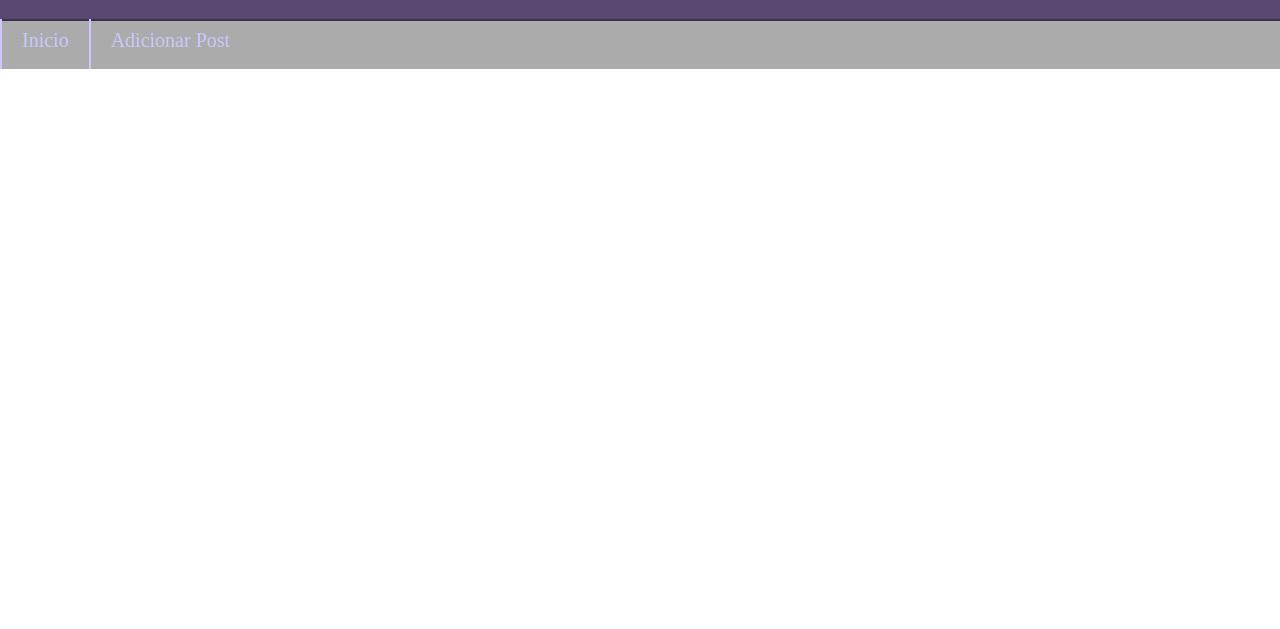
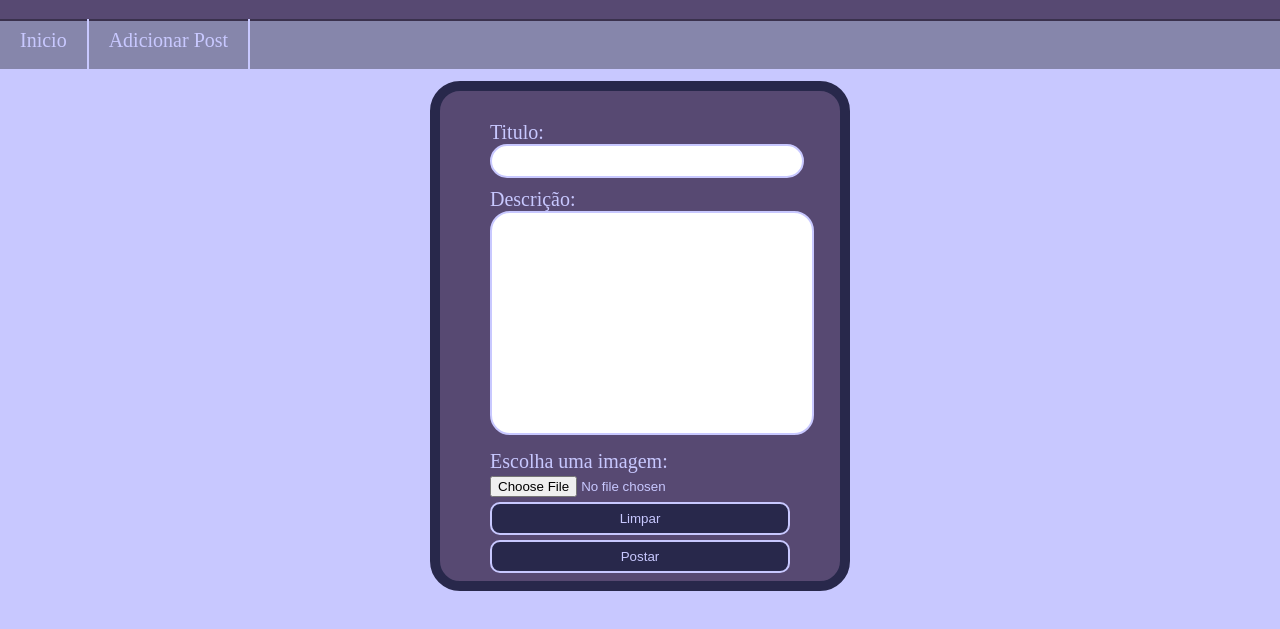
Before and after one commit to Cayofds/Blog_Desing, a plain HTML site: page Telas/Add_post.html in a window 1280 px wide. Shown: the part 79-708 px from the top of the page. Drawn offline with Linux system fonts and the light colour scheme.

Commit message:
Tela de adição e Preparação para PHP
Foi criada a tela de adição de Posts e preparação para a transformação para PHP

```diff
--- /dev/null
+++ b/CSS/s_AddPost.css
@@ -0,0 +1,68 @@
+@import url('cores.css');
+
+*{
+    padding: 0;margin: 0;
+}
+
+body{
+    background-color: var(--lilas);
+    align-items: center;
+}
+
+main{
+    width: 100%;
+    display: flex;
+    justify-content: center;
+    padding-top: 10px;
+}
+
+form{
+    width: 300px; height: 430px;
+    padding: 30px 50px;
+    font-size: 20px;
+    background-color: var(--lilas_escuro);
+    border: 10px solid var(--roxo);
+    border-radius: 30px;
+    vertical-align: middle;
+    color: var(--lilas);
+}
+
+form input[type="text"]{
+    width: 100%;
+    height: 20px;
+    margin-bottom: 10px;
+    border: 2px solid var(--lilas);
+    border-radius: 20px;
+    padding: 5px;
+    font-size: 16px;
+}
+
+form textarea{
+    width: 100%;
+    height: 200px;
+    margin-bottom: 10px;
+    border: 2px solid var(--lilas);
+    border-radius: 20px;
+    padding: 10px;
+    resize: none;
+}
+
+/* form label[name="l_Img"]{
+} */
+
+form .botao{
+    width: 100%;
+    padding: 7px 5px;
+    background-color: var(--roxo);
+    color: var(--lilas);
+    border: 2px solid var(--lilas);
+    border-radius: 10px;
+    margin-top: 5px;
+    transition: 0.35s;
+}
+form .botao:hover{
+    background-color: var(--lilas);
+    border-color: var(--roxo);
+    color: var(--roxo);
+    transform: scale(1.05,1.05);
+}
--- a/CSS/s_Header.css
+++ b/CSS/s_Header.css
@@ -29,7 +29,7 @@ nav ul li{
     list-style: none;
     display: flex;
     font-size: 20px;
-    border-left: 2px solid var(--lilas);
+    border-right: 2px solid var(--lilas);
 }
 nav ul li a{
     text-decoration: none;
--- a/Telas/Add_post.html
+++ b/Telas/Add_post.html
@@ -3,11 +3,11 @@
 <head>
     <meta charset="UTF-8">
     <meta name="viewport" content="width=device-width, initial-scale=1.0">
-    <title>Document</title>
+    <title>Blog - Adicionar Posts</title>
+    <link rel="stylesheet" href="../CSS/s_AddPost.css">
 </head>
 <body>
     <script>
-        // Carrega o header
         document.write("<div id='header-container'></div>")
         document.addEventListener("DOMContentLoaded", function () {
         fetch("../Partes/header.html")
@@ -18,5 +18,17 @@
             .catch(error => console.error('Erro ao carregar o header:', error));
         });
     </script>
+    <main>
+        <form action="../PHP/addPost.php" method="post">
+            <label for="i_Titulo">Titulo:</label>
+            <input name="Titulo" id="i_Titulo" type="text">
+            <label for="i_Desc">Descrição:</label>
+            <textarea name="Descricao" id="i_Desc" resize="none"></textarea>
+            <label name="l_Img" for="i_Img">Escolha uma imagem:</label>
+            <input type="file" name="Imagem" id="i_Img" accept=".jpg, .png, .jpeg">
+            <input class="botao" type="reset" value="Limpar">
+            <input class="botao" type="submit" value="Postar">
+        </form>
+    </main>
 </body>
 </html>
```
Also changed, not shown: index.html (+1 -1 lines), 1 other file.
